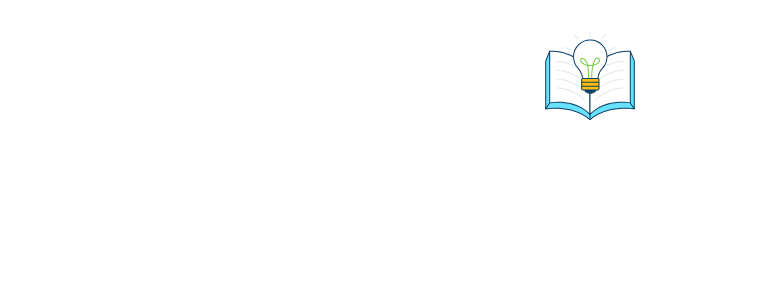
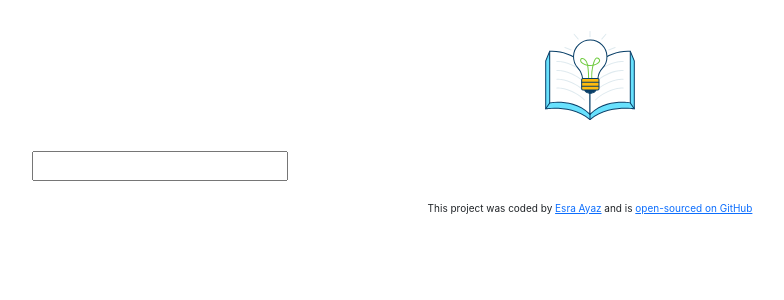
Before and after one commit to esraayaz/dictionary-app, a React (Create React App) app: page / in a window 1280 px wide. Shown: the top 300 px of the page, without its empty margins (50-834 px from the left). Built offline with nearby package versions, Linux system fonts and the light colour scheme.

Commit message:
Input created

```diff
--- a/public/index.html
+++ b/public/index.html
@@ -7,10 +7,11 @@
     <meta name="viewport" content="width=device-width, initial-scale=1" />
     <meta name="theme-color" content="#000000" />
     <meta name="description" content="Web site created using create-react-app" />
+    <link rel="preconnect" href="https://fonts.googleapis.com" />
+    <link rel="preconnect" href="https://fonts.gstatic.com" crossorigin />
+    <link href="https://fonts.googleapis.com/css2?family=Plus+Jakarta+Sans:ital,wght@0,200;0,300;0,400;0,500;0,600;0,700;0,800;1,200;1,300;1,400;1,500;1,600;1,700;1,800&display=swap" rel="stylesheet" />
     <link href="https://cdn.jsdelivr.net/npm/bootstrap@5.2.0-beta1/dist/css/bootstrap.min.css" rel="stylesheet" integrity="sha384-0evHe/X+R7YkIZDRvuzKMRqM+OrBnVFBL6DOitfPri4tjfHxaWutUpFmBp4vmVor" crossorigin="anonymous" />
-
     <link rel="apple-touch-icon" href="%PUBLIC_URL%/logo192.png" />
-
     <link rel="manifest" href="%PUBLIC_URL%/manifest.json" />
 
     <title>Dictionary App</title>
--- a/src/App.css
+++ b/src/App.css
@@ -1,6 +1,7 @@
 .App-header {
     box-sizing: border-box;
     margin: 0 auto;
+    font-family: "Plus Jakarta Sans", sans-serif;
 }
 
 .App-logo {
@@ -8,3 +9,9 @@
     display: block;
     margin: 0 auto;
 }
+
+.App footer {
+    text-align: center;
+    font-size: 10px;
+    margin: 20px auto;
+}
--- a/src/App.js
+++ b/src/App.js
@@ -1,12 +1,36 @@
 import logo2 from "./logo2.svg";
+import Dictionary from "./Dictionary";
 import "./App.css";
 
 export default function App() {
   return (
     <div className="App">
-      <header className="App-header">
-        <img src={logo2} className="App-logo" alt="logo" />
-      </header>
+      <div className="container">
+        <header className="App-header">
+          <img src={logo2} className="App-logo" alt="logo" />
+        </header>
+        <main>
+          <Dictionary />
+        </main>
+      </div>
+      <footer>
+        This project was coded by{" "}
+        <a
+          href="https://www.linkedin.com/in/esraayaz/"
+          target="_blank"
+          rel="noreferrer"
+        >
+          Esra Ayaz
+        </a>{" "}
+        and is{" "}
+        <a
+          href="https://github.com/esraayaz/dictionary-app"
+          target="_blank"
+          rel="noreferrer"
+        >
+          open-sourced on GitHub
+        </a>
+      </footer>
     </div>
   );
 }
--- /dev/null
+++ b/src/Dictionary.js
@@ -0,0 +1,26 @@
+import React, { useState } from "react";
+import "./Dictionary.css";
+
+export default function Dictionary() {
+  let [keyword, setKeyword] = useState("");
+  function search(event) {
+    event.preventDefault();
+    alert(`Searching for ${keyword} definition`);
+  }
+
+  function handleKeywordChange(event) {
+    setKeyword(event.target.value);
+  }
+
+  return (
+    <div className="Dictionary">
+      <form onSubmit={search}>
+        <input
+          type="search"
+          className="form control"
+          onChange={handleKeywordChange}
+        />
+      </form>
+    </div>
+  );
+}
```
Also changed, not shown: public/logo192.png (deleted), public/logo512.png (deleted), src/Dictionary.css (added).
